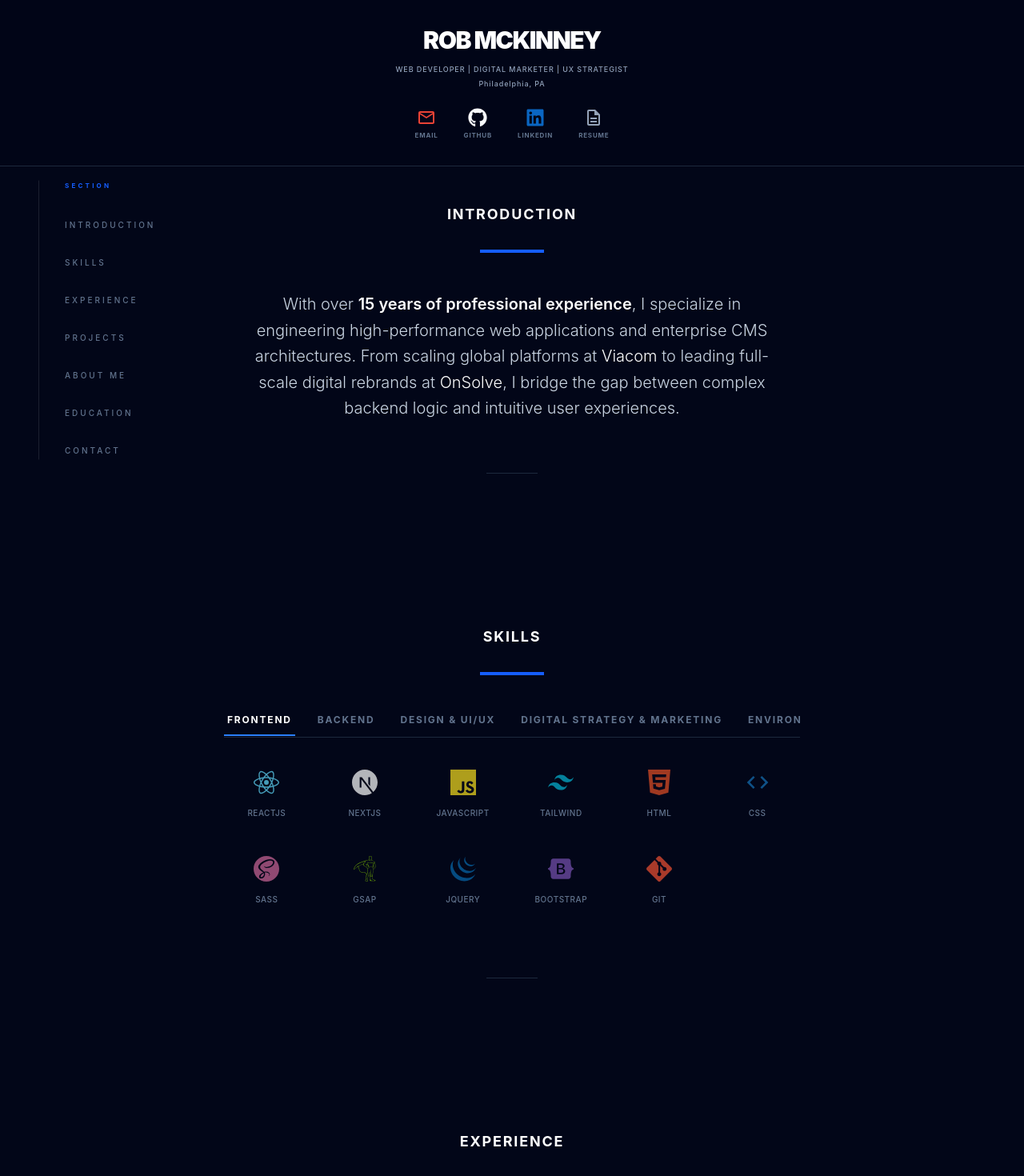
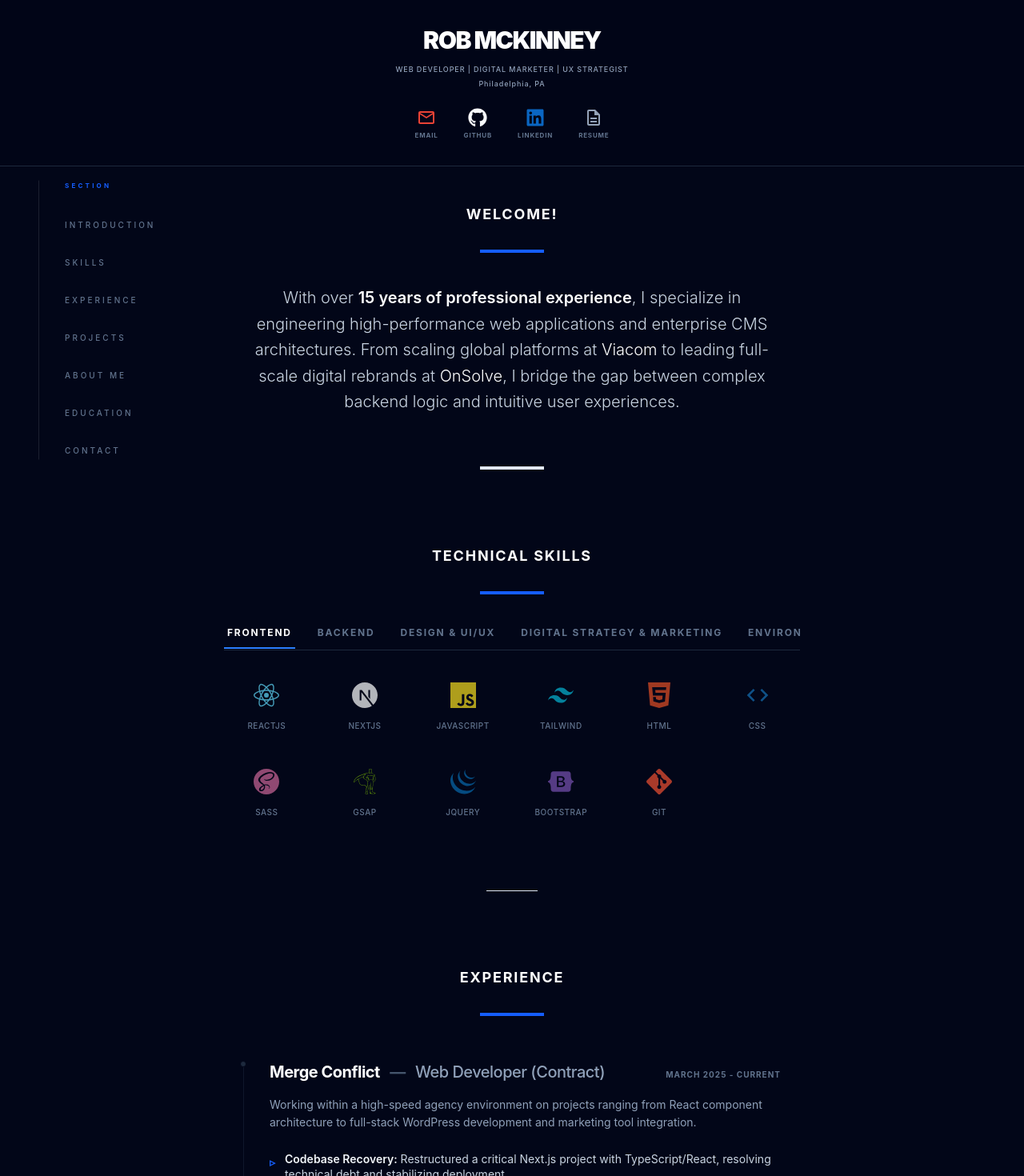
Before and after one commit to ramckinney86/portfolio-app, a React (Vite) app: page / in a window 1280 px wide. Shown: the top 1470 px of the page at 80% size. Built offline with nearby package versions, Linux system fonts and the light colour scheme.

Commit message:
fixed padding on home.jsx

```diff
--- a/src/pages/Home.jsx
+++ b/src/pages/Home.jsx
@@ -8,80 +8,90 @@ import SkillGrid from '../components/SkillGrid';
 import ProjectGrid from '../components/ProjectGrid';
 
 const Home = () => {
-  // A helper for the section dividers to keep code clean and identical
-  const SectionDivider = ({ accent = false }) => (
-    <div className="flex justify-center mt-16 mb-24">
-      <div className={`h-px w-16 ${accent ? 'bg-blue-600 w-20 h-1' : 'bg-slate-800'}`}></div>
-    </div>
-  );
+  return (
+    <div>
 
-  return (
-    <div className="max-w-7xl mx-auto px-8 md:px-12 lg:px-16">
       {/* Introduction */}
-      <section id="intro" className="pt-24 md:pt-32">
-        <h2 className="text-center">Introduction</h2>
-        <div className="mt-8 flex justify-center mb-12">
-          <div className="w-20 h-1 bg-blue-600"></div>
+      <section id="intro">
+        <h2>Welcome!</h2>
+        <div className="mt-8 flex justify-center">
+          <div className="w-20 h-1 bg-blue-600 mb-10"></div>
         </div>
         <Intro />
-        <SectionDivider />
+        <div className="mt-16 flex justify-center">
+          <div className="w-20 h-1 bg-slate-200"></div>
+        </div>
       </section>
 
       {/* Skills */}
-      <section id="skills" className="py-12">
-        <h2 className="text-center">Skills</h2>
-        <div className="mt-8 flex justify-center mb-12">
-          <div className="w-20 h-1 bg-blue-600"></div>
+      <section id="skills">
+        <div>
+          <h2>
+            Technical Skills
+          </h2>
+          <div className="mt-8 flex justify-center">
+            <div className="w-20 h-1 bg-blue-600 mb-10"></div>
+          </div>
+              <SkillGrid />
         </div>
-        <SkillGrid />
-        <SectionDivider />
+        <div className="mt-16 flex justify-center">
+          <div className="h-px w-16 bg-slate-200"></div>
+        </div>
       </section>
 
       {/* Experience */}
-      <section id="experience" className="py-12">
-        <h2 className="text-center">Experience</h2>
-        <div className="mt-8 flex justify-center mb-4">
-          <div className="w-20 h-1 bg-blue-600"></div>
+      <section id="experience">
+        <h2>Experience</h2>
+        <div className="mt-8 flex justify-center">
+          <div className="w-20 h-1 bg-blue-600 mb-2"></div>
         </div>
         <Experience />
-        <SectionDivider />
+        <div className="mt-16 flex justify-center">
+          <div className="h-px w-16 bg-slate-200"></div>
+        </div>
       </section>
 
       {/* Projects */}
-      <section id="projects" className="py-12">
-        <h2 className="text-center">Projects</h2>
-        <div className="mt-8 flex justify-center mb-12">
-          <div className="w-20 h-1 bg-blue-600"></div>
+      <section id="projects">
+        <h2>Projects</h2>
+        <div className="mt-8 flex justify-center">
+          <div className="w-20 h-1 bg-blue-600 mb-10"></div>
         </div>
         <ProjectGrid />
-        <SectionDivider />
+        <div className="mt-16 flex justify-center">
+          <div className="h-px w-16 bg-slate-200"></div>
+        </div>
       </section>
 
-      {/* About */}
-      <section id="about" className="py-12">
-        <h2 className="text-center">About Me</h2>
-        <div className="mt-8 flex justify-center mb-12">
-          <div className="w-20 h-1 bg-blue-600"></div>
+      {/* About/Bio */}
+      <section id="about">
+        <h2>About Me</h2>
+        <div className="mt-8 flex justify-center">
+          <div className="w-20 h-1 bg-blue-600 mb-10"></div>
         </div>
         <About />
-        <SectionDivider />
+        <div className="mt-16 flex justify-center">
+          <div className="h-px w-16 bg-slate-200"></div>
+        </div>
       </section>
 
       {/* Education */}
-      <section id="education" className="py-12">
-        <h2 className="text-center">Education</h2>
-        <div className="mt-8 flex justify-center mb-12">
-          <div className="w-20 h-1 bg-blue-600"></div>
+      <section id="education">
+        <h2>Education</h2>
+        <div className="mt-8 flex justify-center">
+          <div className="w-20 h-1 bg-blue-600 mb-10"></div>
         </div>
         <Education />
-        <SectionDivider />
+        <div className="mt-16 flex justify-center">
+          <div className="h-px w-16 bg-slate-200"></div>
+        </div>
       </section>
 
       {/* Contact */}
-      <section id="contact" className="py-12 pb-32">
-        <h2 className="text-center">Contact</h2>
-        <div className="mt-8 flex justify-center mb-12">
-          <div className="w-20 h-1 bg-blue-600"></div>
+      <section id="contact">
+        <h2>Contact</h2>
+        <div className="mt-8 flex justify-center">
+          <div className="w-20 h-1 bg-blue-600 mb-10"></div>
         </div>
         <Contact />
       </section>
```
